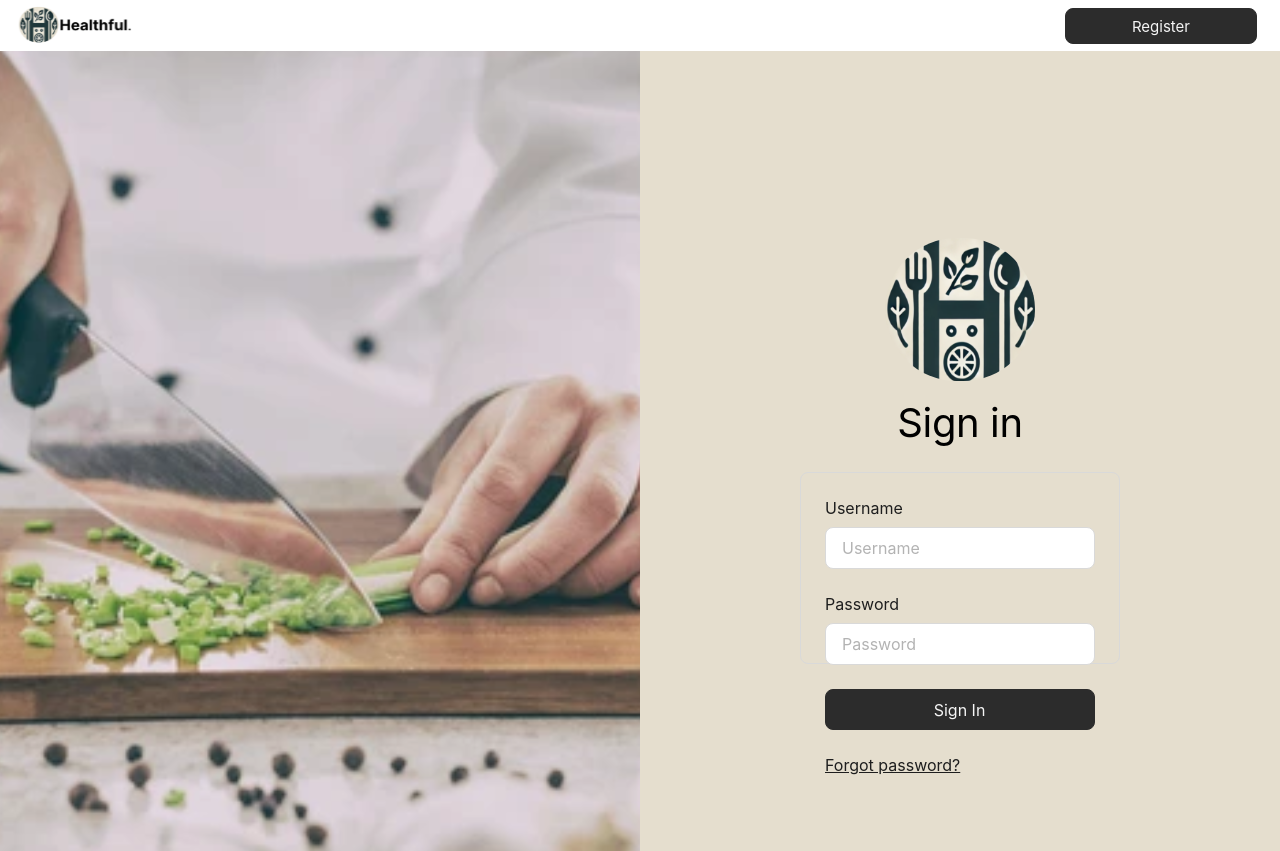
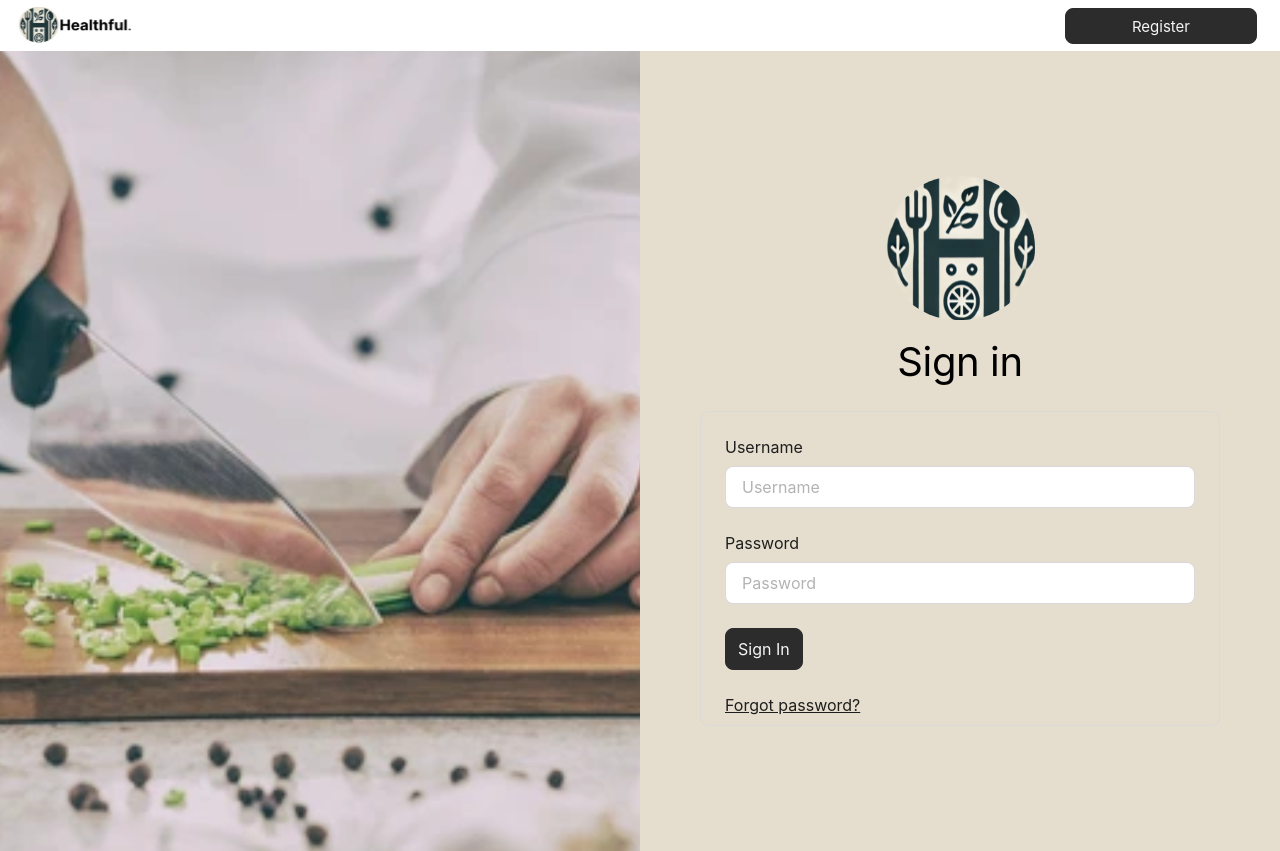
Before and after one commit to itsharryb13/Healthfull, a Next.js app: page /SignIn in a window 1280 px wide. Built offline with nearby package versions, Linux system fonts and the light colour scheme.

Commit message:
added functionality to sign in and worked on firebase config things

```diff
--- a/app/components/Sign ( Register and reset password)/SignInBox.tsx
+++ b/app/components/Sign ( Register and reset password)/SignInBox.tsx
@@ -1,14 +1,50 @@
+"use client";
+import { error } from "console";
+import { getAuth, signInWithEmailAndPassword } from "firebase/auth";
+import firebase from "firebase/compat/app";
+import 'firebase/auth';
 import Link from "next/link";
+import React, {useRef} from 'react';
+import app from '/workspaces/Healthfull/firebase/firebaseConfig';
+
 
 export function SignInBox(){
+
+  const auth = getAuth();
+  const inputUserRef = useRef<HTMLInputElement>(null);
+  const inputPassRef = useRef<HTMLInputElement>(null);
+
+  const handleClick = () => {
+    const email = inputUserRef.current?.value;
+    const pass = inputPassRef.current?.value;
+
+    if (email && pass) {
+      signInWithEmailAndPassword(auth, email, pass)
+      .then((userCredential) => {
+        // Successful sign-in
+        const user = userCredential.user;
+        console.log("Signing in ", email, " with password ", pass);
+      })
+      .catch((error) => {
+        // Failed sign-in
+        var errorCode = error.code;
+        var errorMessage = error.message;
+        console.error(errorMessage);
+      });
+    } else {
+      console.error("Please enter a valid email and password.")
+    }
+  };
+
     return(
-         <div className='main-container flex w-[25vw] h-[15vw] pt-[24px] pr-[24px] pb-[24px] pl-[24px] flex-col gap-[24px] items-start flex-nowrap bg-[#e5dece] rounded-[8px] border-solid border border-[#d9d9d9] relative mx-auto my-0'>
+         <div className='main-container flex w-[520px] h-[315px] pt-[24px] pr-[24px] pb-[24px] pl-[24px] flex-col gap-[24px] items-start flex-nowrap bg-[#e5dece] rounded-[8px] border-solid border border-[#d9d9d9] relative mx-auto my-0'>
       <div className='flex flex-col gap-[8px] items-start self-stretch shrink-0 flex-nowrap relative'>
         <span className="h-[22px] self-stretch shrink-0 basis-auto font-['Inter'] text-[16px] font-normal leading-[22px] text-[#1e1e1e] relative text-left whitespace-nowrap z-[1]">
           Username
         </span>
         <div className='flex pt-[12px] pr-[16px] pb-[12px] pl-[16px] items-center self-stretch shrink-0 flex-nowrap bg-[#fff] rounded-[8px] border-solid border border-[#d9d9d9] relative overflow-hidden z-[2]'>
-          <input className='w-[472px] h-[40px] shrink-0 bg-transparent border-none absolute top-0 left-0 z-[4]' />
+          <input id="username" type="text" ref={inputUserRef}
+            className='w-[472px] h-[40px] shrink-0 bg-transparent border-none absolute top-0 left-0 z-[4]' />
           <span className="h-[16px] grow shrink-0 basis-auto font-['Inter'] text-[16px] font-normal leading-[16px] text-[#b3b3b3] relative text-left whitespace-nowrap z-[3]">
             Username
           </span>
@@ -19,28 +55,28 @@ export function SignInBox(){
           Password
         </span>
         <div className='flex pt-[12px] pr-[16px] pb-[12px] pl-[16px] items-center self-stretch shrink-0 flex-nowrap bg-[#fff] rounded-[8px] border-solid border border-[#d9d9d9] relative overflow-hidden z-[7]'>
-          <input className='w-[472px] h-[40px] shrink-0 bg-transparent border-none absolute top-0 left-0 z-[9]' />
+          <input id="password" type="text" ref={inputPassRef}
+            className='w-[472px] h-[40px] shrink-0 bg-transparent border-none absolute top-0 left-0 z-[9]' />
           <span className="h-[16px] grow shrink-0 basis-auto font-['Inter'] text-[16px] font-normal leading-[16px] text-[#b3b3b3] relative text-left whitespace-nowrap z-[8]">
             Password
           </span>
         </div>
       </div>
-      <Link href='../HomePage' className='w-full'>
-         <button className='flex gap-[16px] items-center self-stretch shrink-0 flex-nowrap border-none relative z-10 pointer w-full'>
-            <div className='flex pt-[12px] pr-[12px] pb-[11px] pl-[11px] gap-[8px] justify-center items-center grow shrink-0 basis-0 flex-nowrap bg-[#2c2c2c] rounded-[8px] border-solid border border-[#2c2c2c] relative overflow-hidden z-[11]'>
+      <Link href= '../HomePage'>
+      <button onClick={handleClick}
+        className='flex gap-[16px] items-center self-stretch shrink-0 flex-nowrap border-none relative z-10 pointer'>
+        <div className='flex pt-[12px] pr-[12px] pb-[12px] pl-[12px] gap-[8px] justify-center items-center grow shrink-0 basis-0 flex-nowrap bg-[#2c2c2c] rounded-[8px] border-solid border border-[#2c2c2c] relative overflow-hidden z-[11]'>
           <span className="h-[16px] shrink-0 basis-auto font-['Inter'] text-[16px] font-normal leading-[16px] text-[#f5f5f5] relative text-left whitespace-nowrap z-[12]">
             Sign In
           </span>
         </div>
       </button>
       </Link>
-       <Link href='../ResetPwd' className='w-full'>
       <div className='flex items-start self-stretch shrink-0 flex-nowrap relative z-[13]'>
         <span className="h-[22px] shrink-0 basis-auto font-['Inter'] text-[16px] font-normal leading-[22px] text-[#1e1e1e] relative text-left underline whitespace-nowrap z-[14]">
           Forgot password?
         </span>
       </div>
-      </Link>
     </div>
     );
 }
--- /dev/null
+++ b/firebase/firebaseConfig.ts
@@ -0,0 +1,24 @@
+import * as firebase from 'firebase/app';
+import 'firebase/auth';
+import "firebase/firestore";
+import { initializeApp } from "firebase/app";
+import { getAuth } from 'firebase/auth';
+
+
+const firebaseConfig = {
+  apiKey: "AIzaSyAjzZLLvFZaI3_ipGQV8zvCGRC5M4cr2gw",
+  authDomain: "healthful-bb936.firebaseapp.com",
+  databaseURL: "https://healthful-bb936-default-rtdb.firebaseio.com",
+  projectId: "healthful-bb936",
+  storageBucket: "healthful-bb936.appspot.com",
+  messagingSenderId: "173986976536",
+  appId: "1:173986976536:web:29c123aa5c1c7b41e1846d",
+  measurementId: "G-85DY0VSMNJ"
+};
+
+// Initialize Firebase
+
+const app = initializeApp(firebaseConfig);
+const auth = getAuth(app);
+
+export default app;
```
Also changed, not shown: firebase/clientApp.ts (deleted, +0 -18 lines). Lines whose indentation alone changed are shown as unchanged.
